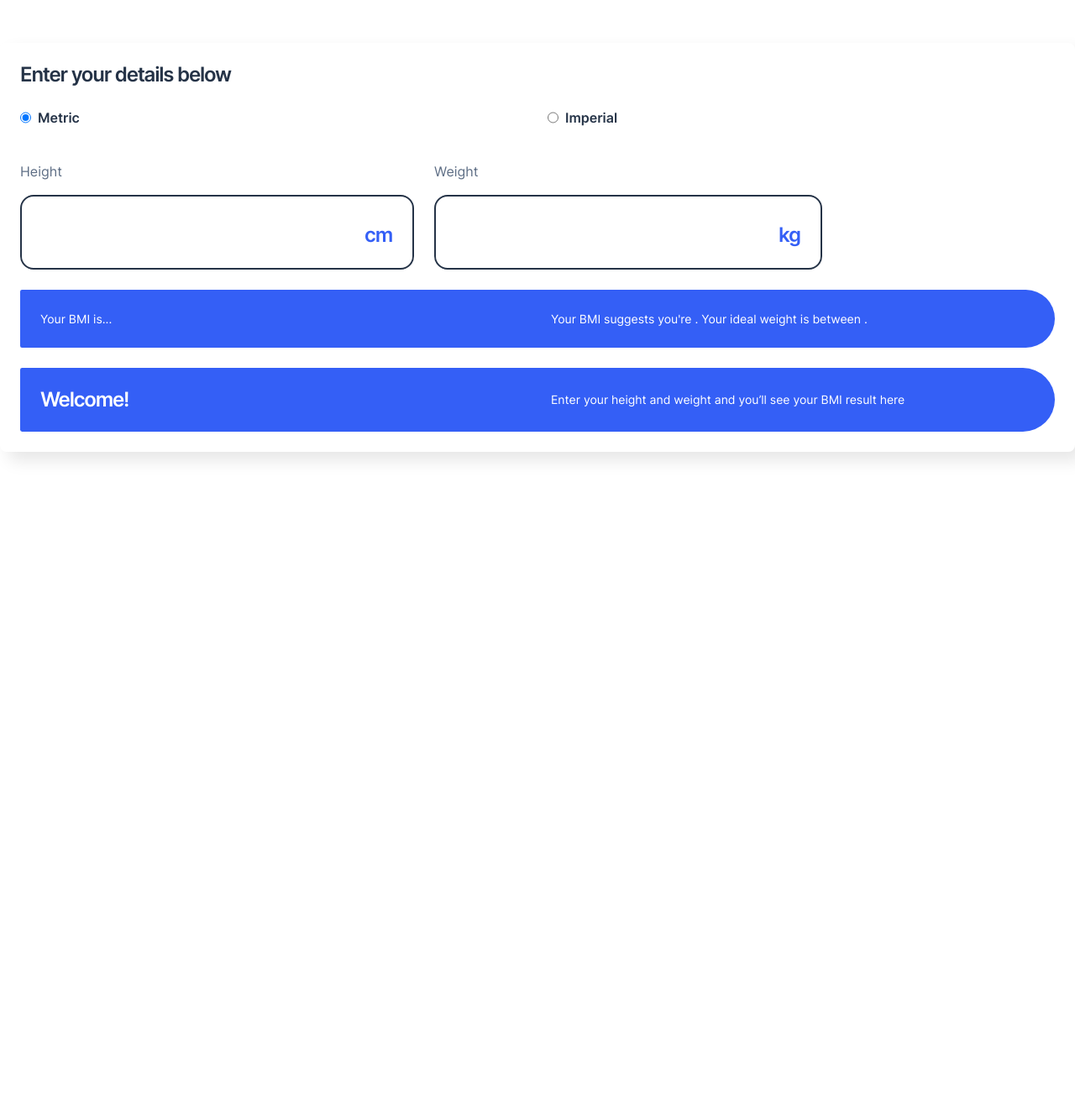
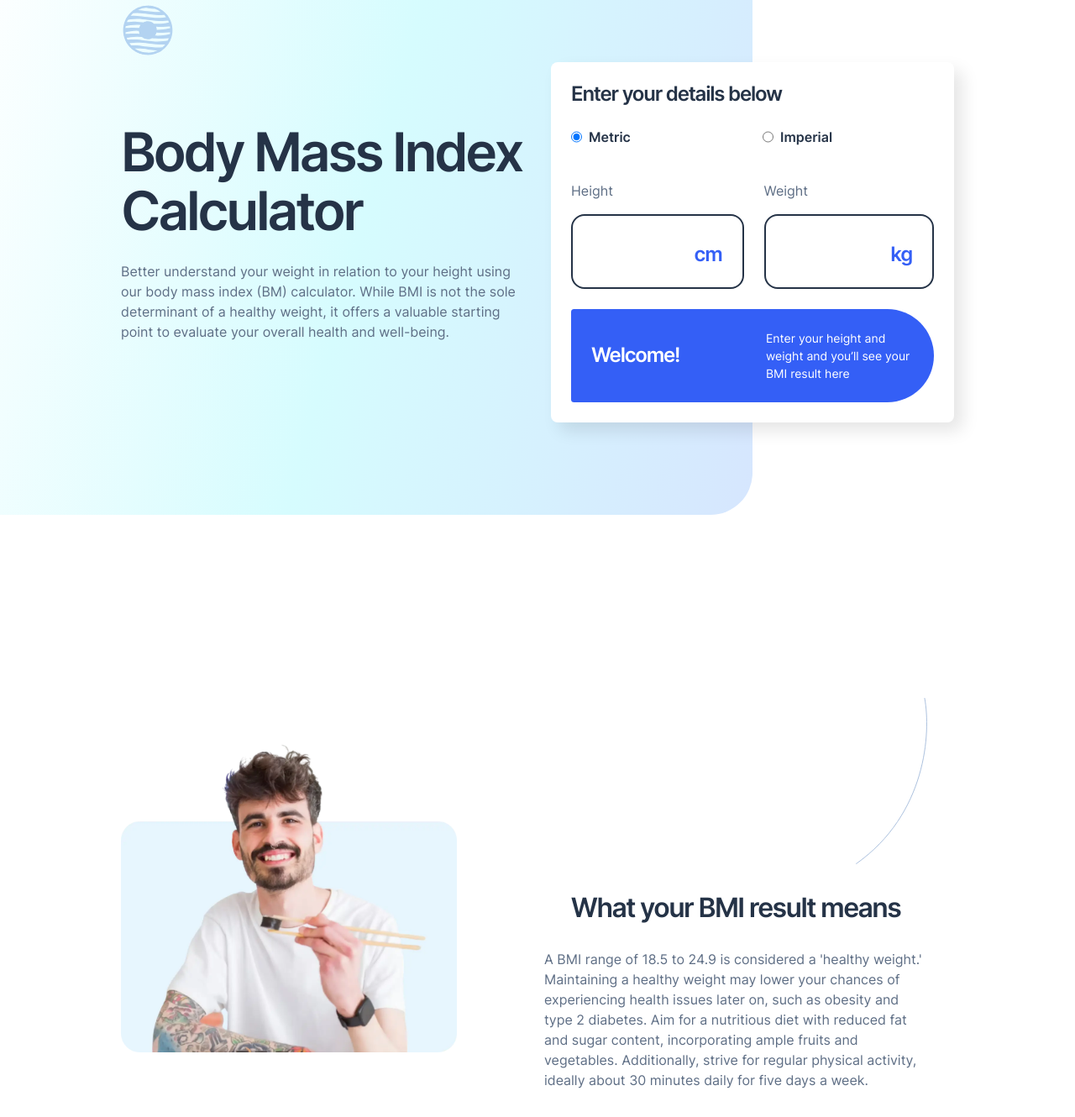
Before and after one commit to takahashiyb/bmi-calculator, a website: page index.html in a window 1280 px wide. Shown: the part 196-1526 px from the top of the page at 84% size. Before the commit the page ends 800 px from the top, so only its background shows below. Drawn offline with nearby package versions, Linux system fonts and the light colour scheme.

Commit message:
Style the visual group 2.

```diff
--- a/css/bmi-calculator.css
+++ b/css/bmi-calculator.css
@@ -4,13 +4,18 @@
   row-gap: var(--spacing-0300);
   border-radius: var(--spacing-0100);
   padding: var(--spacing-0300);
+  background-color: var(--color-white);
+  box-shadow: 10px 10px 20px rgba(0, 0, 0, 0.1);
 }
 
 .calculator-section header {
+  align-items: start;
+
   h2 {
     font: var(--preset-font-4);
     letter-spacing: var(--preset-letter-spacing-4);
     color: var(--color-blue-900);
+    text-align: start;
   }
 }
 
@@ -138,16 +143,7 @@ input[type="number"] {
   }
 }
 
-.result-unempty-state[hidden],
-.result-empty-state[hidden] {
-  display: none;
-}
-
 @media (min-width: 767px) {
-  .calculator-section {
-    box-shadow: 10px 10px 20px rgba(0, 0, 0, 0.1);
-  }
-
   .calculator-section .calculator-result-wrapper {
     display: grid;
     grid-template-columns: 1fr 1fr;
@@ -161,3 +157,8 @@ input[type="number"] {
     column-gap: var(--spacing-0300);
   }
 }
+
+.result-unempty-state[hidden],
+.result-empty-state[hidden] {
+  display: none;
+}
--- a/css/index.css
+++ b/css/index.css
@@ -30,7 +30,12 @@ html {
   --color-blue-500: rgb(52, 95, 246);
   --color-blue-300: rgb(179, 211, 241);
   --color-blue-100: rgb(225, 231, 254);
-  --gradient-1: linear-gradient(-45deg, rgb(214, 252, 254), rgb(214, 230, 254));
+  --gradient-1: linear-gradient(
+    -75deg,
+    rgb(214, 230, 254),
+    rgb(214, 252, 254),
+    var(--color-white)
+  );
 
   /* spacing */
   --spacing-0000: 0px;
@@ -91,16 +96,51 @@ main {
   height: 100vh;
   display: flex;
   flex-direction: column;
+  row-gap: var(--spacing-1200);
 }
 
-/* Font setting template */
+html {
+  font: var(--preset-font-6);
+  letter-spacing: var(--preset-letter-spacing-6);
+  color: var(--color-blue-900);
+}
+/* Styling */
 
-html {
-  font-family: "Inter";
-  font-size: var(--fontsize-preset-5);
-  font-weight: var(--fontweight-preset-5);
-  line-height: var(--lineheight-preset-5);
-  letter-spacing: var(--letterspacing-preset-5);
+.visual-group-1 > *,
+.visual-group-2 {
+  padding-inline: var(--spacing-0200);
+}
+
+@media (min-width: 767px) {
+  .visual-group-1 > *,
+  .visual-group-2 {
+    padding-inline: var(--spacing-0500);
+  }
+}
+
+@media (min-width: 1023px) {
+  .visual-group-1 > *,
+  .visual-group-2 {
+    padding-inline: var(--spacing-1800);
+  }
+}
+
+/* Visual Group 1 */
+
+.visual-group-1 {
+  position: relative;
+}
+
+.visual-group-1::before {
+  position: absolute;
+  content: "";
+  inset: 0;
+  background-repeat: no-repeat;
+  background-image: var(--gradient-1);
+  background-size: cover;
+  z-index: -1;
+  height: 70%;
+  border-radius: 0 0 50px;
 }
 
 .top-level-container {
@@ -108,3 +148,131 @@ html {
   flex-direction: column;
   row-gap: 100px;
 }
+
+.top-logo-section {
+  align-self: center;
+}
+
+@media (min-width: 1023px) {
+  .top-logo-section {
+    align-self: start;
+  }
+}
+
+.top-level-container header {
+  display: flex;
+  flex-direction: column;
+  align-items: center;
+  text-align: center;
+  row-gap: var(--spacing-0300);
+
+  h1 {
+    font: var(--preset-font-2);
+    letter-spacing: var(--preset-letter-spacing-2);
+    color: var(--color-blue-900);
+  }
+  p {
+    font: var(--preset-font-6);
+    letter-spacing: var(--preset-letter-spacing-6);
+    color: var(--color-grey-500);
+  }
+}
+
+@media (min-width: 1023px) {
+  .visual-group-1 {
+    padding: 200px 0;
+    position: relative;
+  }
+
+  .visual-group-1::before {
+    width: 70%;
+    height: 90%;
+
+    content: "";
+    position: absolute;
+    inset: 0;
+    z-index: -1;
+  }
+
+  .top-level-container {
+    display: grid;
+    grid-template-columns: 1fr 1fr;
+    align-items: start;
+    column-gap: var(--spacing-0400);
+  }
+
+  .top-level-container > header:first-child {
+    align-items: start;
+    text-align: start;
+    padding-top: var(--spacing-0900);
+    h1 {
+      font: var(--preset-font-1);
+      letter-spacing: var(--preset-letter-spacing-1);
+      color: var(--color-blue-900);
+    }
+  }
+}
+
+.visual-group-2 {
+  display: flex;
+  flex-direction: column;
+  align-items: center;
+  row-gap: var(--spacing-0600);
+
+  img {
+    max-width: 400px;
+    width: 100%;
+  }
+
+  .text-content {
+    display: flex;
+    flex-direction: column;
+    align-items: center;
+    row-gap: var(--spacing-0400);
+    padding-inline: var(--spacing-0300);
+
+    h2 {
+      font: var(--preset-font-3);
+      letter-spacing: var(--preset-letter-spacing-3);
+      color: var(--color-blue-900);
+    }
+
+    p {
+      font: var(--preset-font-6);
+      letter-spacing: var(--preset-letter-spacing-6);
+      color: var(--color-grey-500);
+    }
+  }
+}
+
+.decorative-line {
+  display: none;
+}
+
+@media (min-width: 767px) {
+  .visual-group-2 {
+    flex-direction: row;
+    column-gap: var(--spacing-0900);
+    margin-left: -100px;
+
+    .text-content {
+      padding: var(--spacing-0400);
+    }
+  }
+}
+
+@media (min-width: 1023px) {
+  .visual-group-2 {
+    margin-left: 0px;
+  }
+
+  .decorative-line {
+    display: block;
+    width: 85px;
+    height: 200px;
+  }
+
+  .visual-group-2 .decorative-line {
+    align-self: flex-end;
+  }
+}
--- a/index.html
+++ b/index.html
@@ -18,15 +18,18 @@
   </head>
   <body>
     <main>
+      <div class="visual-group-1">
+        <div class="top-logo-section">
+          <img src="./assets/images/logo.svg" alt="" />
+        </div>
         <div class="top-level-container">
           <header>
-          <img src="./assets/images/logo.svg" alt="" />
             <h1 aria-describedby="bmi-meaning">Body Mass Index Calculator</h1>
             <p id="bmi-meaning">
               Better understand your weight in relation to your height using our
               body mass index (BM) calculator. While BMI is not the sole
-            determinant of a healthy weight, it offers a valuable starting point
-            to evaluate your overall health and well-being.
+              determinant of a healthy weight, it offers a valuable starting
+              point to evaluate your overall health and well-being.
             </p>
           </header>
 
@@ -39,6 +42,7 @@
               class="calculator-units"
               role="radiogroup"
               aria-selected="metric"
+              role-label="select measurement system, metric or imperial"
             >
               <ul>
                 <li>
@@ -64,6 +68,7 @@
                     id="input-height-metric"
                     class="measurement metric height"
                     type="number"
+                    aria-label="Enter height in centimeters"
                   />
                   <p>cm</p>
                 </div>
@@ -74,6 +79,7 @@
                       id="input-height-feet"
                       class="measurement imperial feet"
                       type="number"
+                      aria-label="Enter height in feet"
                     />
                     <p>ft</p>
                   </div>
@@ -82,6 +88,7 @@
                       id="input-height-inches"
                       class="measurement imperial inch"
                       type="number"
+                      aria-label="Enter height in inches"
                     />
                     <p>in</p>
                   </div>
@@ -94,6 +101,7 @@
                     id="input-weight-metric"
                     class="measurement metric weight"
                     type="number"
+                    aria-label="Enter weight in kilograms"
                   />
                   <p>kg</p>
                 </div>
@@ -104,6 +112,7 @@
                       id="input-weight-stones"
                       class="measurement imperial stones"
                       type="number"
+                      aria-label="Enter weight in stones"
                     />
                     <p>st</p>
                   </div>
@@ -112,6 +121,7 @@
                       id="input-weight-pounds"
                       class="measurement imperial pounds"
                       type="number"
+                      aria-label="Enter weight in pounds"
                     />
                     <p>lbs</p>
                   </div>
@@ -136,7 +146,8 @@
               <div>
                 <p id="result-explanation">
                   Your BMI suggests you're
-                <span id="bmi-classification"><!-- add classification --></span
+                  <span id="bmi-classification"
+                    ><!-- add classification --></span
                   >. Your ideal weight is between
                   <strong id="bmi-range"><!-- add range --></strong>.
                 </p>
@@ -150,6 +161,36 @@
             </div>
           </section>
         </div>
+      </div>
+      <div class="visual-group-2">
+        <!-- <div class="image-content">
+        </div> -->
+
+        <img
+          src="./assets/images/image-man-eating.webp"
+          alt="picture of a man eating"
+        />
+        <div class="text-content">
+          <div class="decorative-line">
+            <img
+              src="./assets/images/pattern-curved-line-left.svg"
+              alt="decorative line"
+            />
+          </div>
+          <h2 aria-describedby="bmi-result-explanation">
+            What your BMI result means
+          </h2>
+          <p id="bmi-result-explanation">
+            A BMI range of 18.5 to 24.9 is considered a 'healthy weight.'
+            Maintaining a healthy weight may lower your chances of experiencing
+            health issues later on, such as obesity and type 2 diabetes. Aim for
+            a nutritious diet with reduced fat and sugar content, incorporating
+            ample fruits and vegetables. Additionally, strive for regular
+            physical activity, ideally about 30 minutes daily for five days a
+            week.
+          </p>
+        </div>
+      </div>
     </main>
     <script src="./js/bmi-calculator.js" type="module"></script>
   </body>
```
Also changed, not shown: notes.txt (+2 -7 lines). Lines whose indentation alone changed are shown as unchanged.
